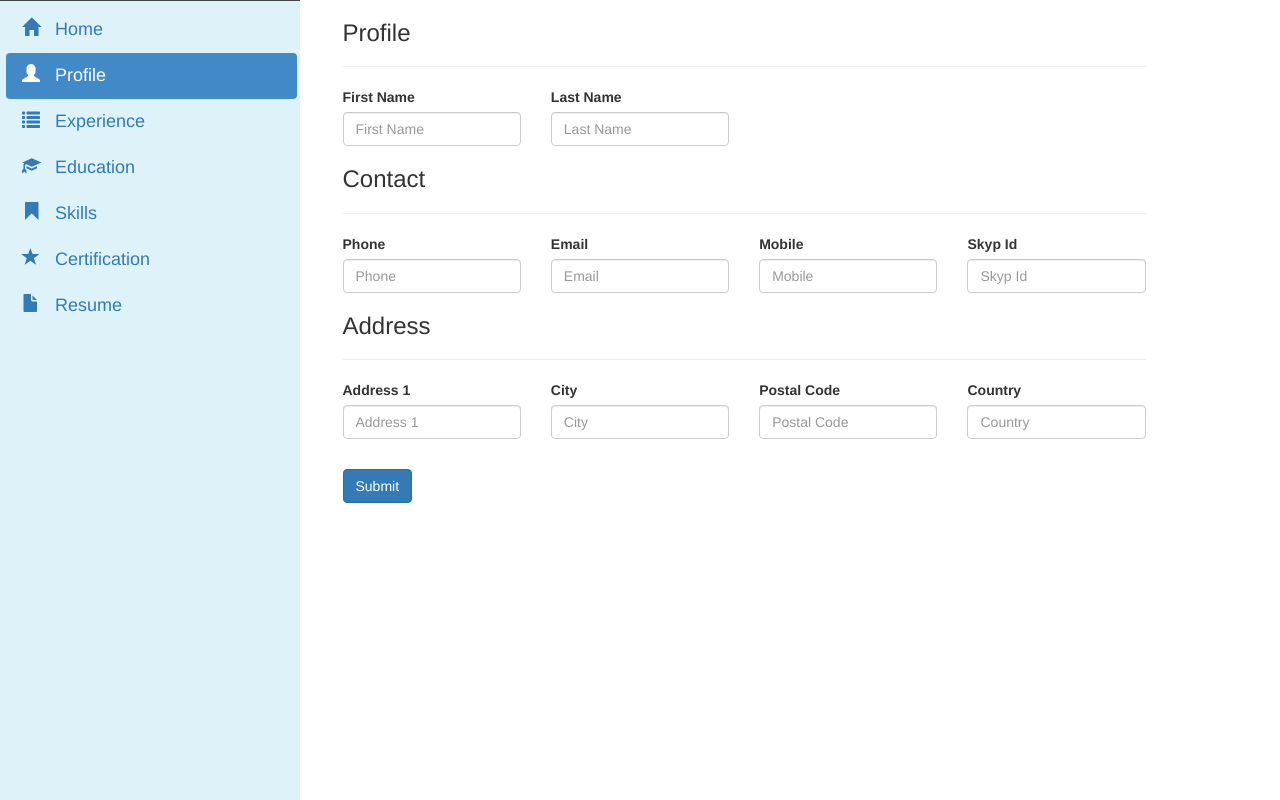
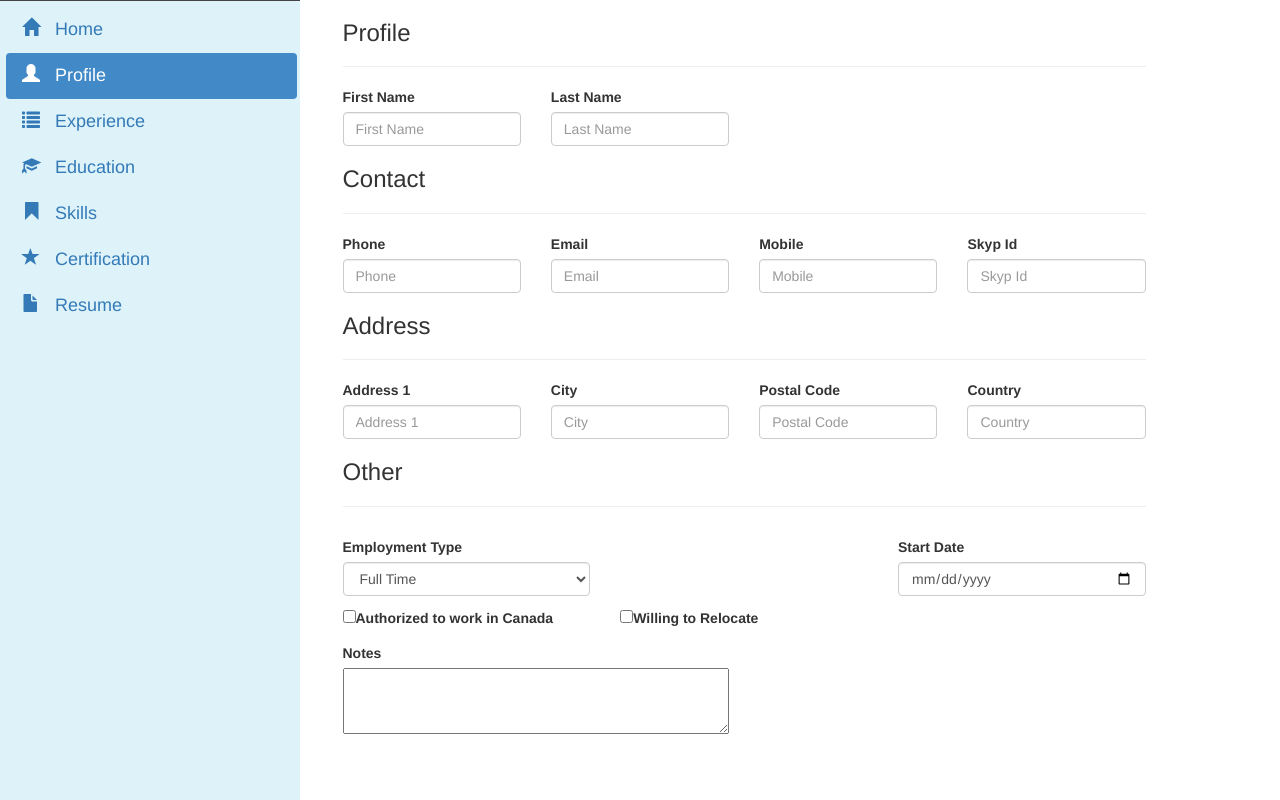
Before and after one commit to bahramsh45/BestRecruitment, an Angular app in the folder BestRecruit/BestRecruit/ClientApp/: page /profile/candidate in a window 1280 px wide. Built offline with nearby package versions, Linux system fonts and the light colour scheme.

Commit message:
added candidate class

```diff
--- a/BestRecruit/BestRecruit/ClientApp/src/app/Profile/candidate/candidate-edit.component.html
+++ b/BestRecruit/BestRecruit/ClientApp/src/app/Profile/candidate/candidate-edit.component.html
@@ -52,8 +52,47 @@
     <input type="text" name="country" class="form-control" placeholder="Country" />
   </div>
 </div>
-<div class="row" style="margin-top:30px;">
+<!--<div class="row" style="margin-top:30px;">
   <div class="col-sm-12" style="float:right">
     <button class="btn btn-primary">Submit</button>
   </div>
+</div>-->
+<h3>Other</h3>
+<hr />
+<div class="row">
+  <div class="col-sm-4" style="margin-top:10px">
+    <label>Employment Type</label>
+    <select class="form-control">
+      <option>Full Time</option>
+      <option>Part Time</option>
+      <option>Contract</option>
+    </select>
+  </div>
+  <div class="col-sm-4" style="margin-top:10px">
+    <label>&nbsp;</label>
+
+  </div>
+  <div class="col-sm-4" style="margin-top:10px">
+    <label class="" for="city">Start Date</label>
+    <input type="date" name="city" class="form-control" placeholder="City" />
+
+  </div>
+
 </div>
+<div class="row">
+  <div class="col-sm-4" style="margin-top:10px">
+    <input type="checkbox" name="athorized" />
+    <label>Authorized to work in Canada</label>
+  </div>
+  <div class="col-sm-4" style="margin-top:10px">
+    <input type="checkbox" name="relocate" />
+    <label>Willing to Relocate</label>
+  </div>
+</div>
+<div class="row">
+  <div class="col-sm-6" style="margin-top:10px">
+    <label>Notes</label>
+    <textarea rows="3" style="width:100%"></textarea>
+
+  </div>
+</div>
--- a/BestRecruit/BestRecruit/ClientApp/src/app/Profile/candidate/candidate-edit.component.ts
+++ b/BestRecruit/BestRecruit/ClientApp/src/app/Profile/candidate/candidate-edit.component.ts
@@ -1,4 +1,7 @@
+
 import { Component } from '@angular/core'
+import * as can from './interface/candidate'
+
 
 @Component({
   selector: 'candidate-edit',
@@ -6,5 +9,5 @@ import { Component } from '@angular/core'
 })
 
 export class CandidateComponent {
-
+  cos: can.Candidate.candidate
 }
--- /dev/null
+++ b/BestRecruit/BestRecruit/ClientApp/src/app/Profile/candidate/interface/candidate.js
@@ -0,0 +1,3 @@
+"use strict";
+Object.defineProperty(exports, "__esModule", { value: true });
+//# sourceMappingURL=candidate.js.map
--- /dev/null
+++ b/BestRecruit/BestRecruit/ClientApp/src/app/Profile/candidate/interface/candidate.ts
@@ -0,0 +1,35 @@
+export namespace Candidate {
+
+  export interface candidate {
+    firstName: string,
+    lastName: string,
+    addrId: number,
+    contactId: number,
+    authorized: boolean,
+    relocation: boolean,
+    employmentType: string,
+    rate: number,
+    salary: number,
+    readyToWorkDate: Date,
+    notice: string,
+    note: string
+  }
+
+  export interface contact {
+    phoneNumber:	string,
+    mobile: string,
+    fax : string,
+    email: string,
+    skypId: string,
+    notes : string
+  }
+
+  export interface address {
+    address1 : string,
+    address2: string,
+    country: string,
+    city: string,
+    postalCode: string
+  }
+
+}
```
Also changed, not shown: 1 other file (tests, documents, lock files or other folders).
